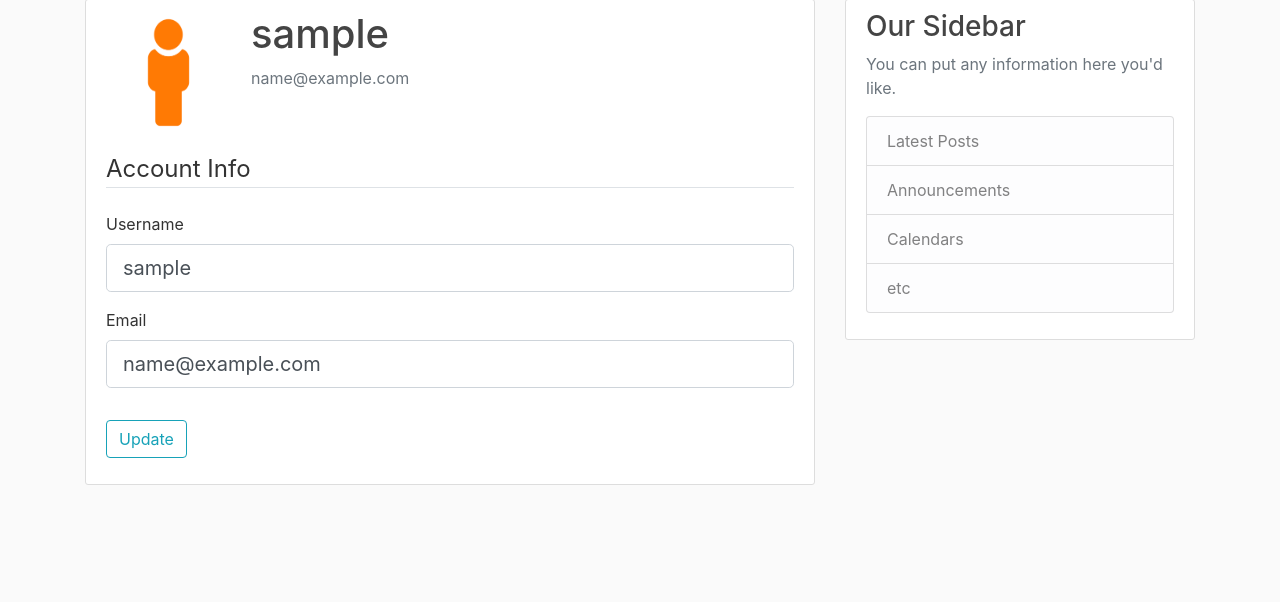
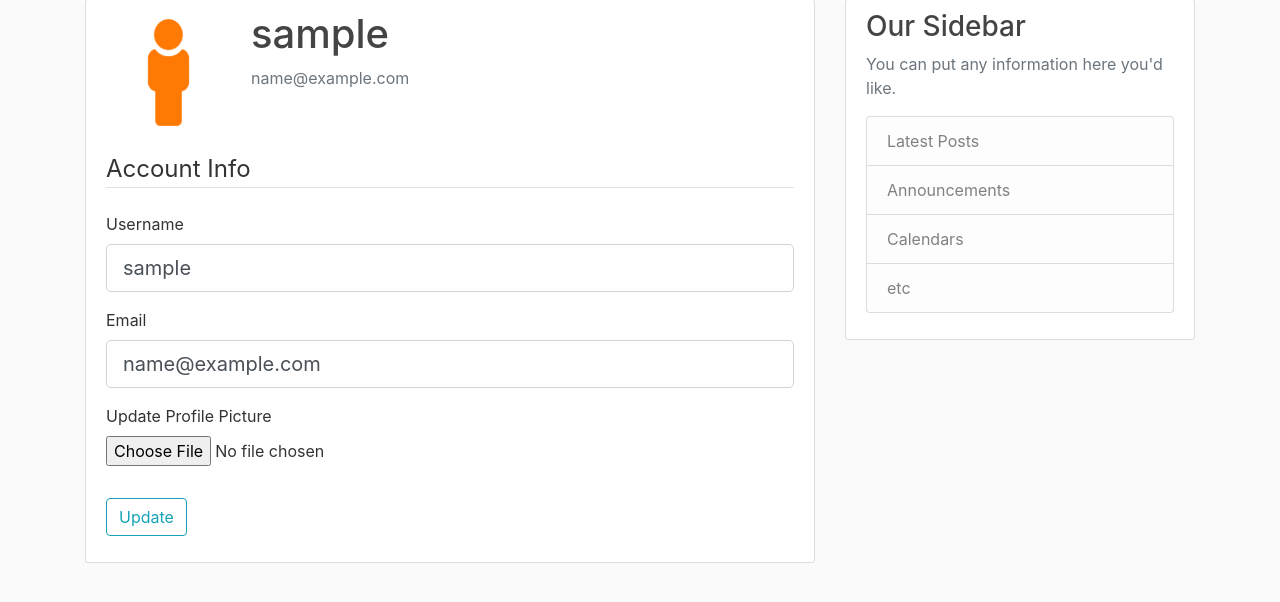
Before and after one commit to Blergborg/flask-blog, a Flask app: page /account in a window 1280 px wide. Shown: the part 81-683 px from the top of the page. Run offline with Flask 2, Linux system fonts and the light colour scheme; the visitor is signed in with stand-in values (Sample User, id 1); data comes from the database, SQL or seed files in the repository; some libraries are stand-ins or nearby versions.

Commit message:
accounts can now update their profile picture

```diff
--- a/flaskblog/forms.py
+++ b/flaskblog/forms.py
@@ -1,55 +1,60 @@
 from flask_wtf import FlaskForm
+from flask_wtf.file import FileField, FileAllowed
 from flask_login import current_user
 from wtforms import StringField, PasswordField, SubmitField, BooleanField
 from wtforms.validators import DataRequired, Length, Email, EqualTo, ValidationError
 from flaskblog.models import User
 
+
 class RegistrationForm(FlaskForm):
-    username = StringField('Username',
-                            validators=[DataRequired(), Length(min=2, max=20)])
-    email = StringField('Email',
-                            validators=[DataRequired(), Email()])
-    password = PasswordField('Password',
-                            validators=[DataRequired()])  # can also use Length validator here to set requirements
-    confirm_password = PasswordField('Confirm Password',
-                            validators=[DataRequired(), EqualTo('password')])
-    submit = SubmitField('Sign Up')
+    username = StringField(
+        "Username", validators=[DataRequired(), Length(min=2, max=20)]
+    )
+    email = StringField("Email", validators=[DataRequired(), Email()])
+    password = PasswordField(
+        "Password", validators=[DataRequired()]
+    )  # can also use Length validator here to set requirements
+    confirm_password = PasswordField(
+        "Confirm Password", validators=[DataRequired(), EqualTo("password")]
+    )
+    submit = SubmitField("Sign Up")
 
     def validate_username(self, username):
         user = User.query.filter_by(username=username.data).first()
         if user:
-            raise ValidationError('That username is taken. Please choose another.')
+            raise ValidationError("That username is taken. Please choose another.")
 
     def validate_email(self, email):
         email = User.query.filter_by(email=email.data).first()
         if email:
-            raise ValidationError('That email is taken. Please choose another.')
+            raise ValidationError("That email is taken. Please choose another.")
 
 
 class LoginForm(FlaskForm):
-    email = StringField('Email',
-                            validators=[DataRequired(), Email()])
-    password = PasswordField('Password',
-                            validators=[DataRequired()])
-    remember = BooleanField('Remember Me')
-    submit = SubmitField('Login')
+    email = StringField("Email", validators=[DataRequired(), Email()])
+    password = PasswordField("Password", validators=[DataRequired()])
+    remember = BooleanField("Remember Me")
+    submit = SubmitField("Login")
 
 
 class UpdateAccountForm(FlaskForm):
-    username = StringField('Username',
-                            validators=[DataRequired(), Length(min=2, max=20)])
-    email = StringField('Email',
-                            validators=[DataRequired(), Email()])
-    submit = SubmitField('Update')
+    username = StringField(
+        "Username", validators=[DataRequired(), Length(min=2, max=20)]
+    )
+    email = StringField("Email", validators=[DataRequired(), Email()])
+    picture = FileField(
+        "Update Profile Picture", validators=[FileAllowed(["jpg", "png"])]
+    )
+    submit = SubmitField("Update")
 
     def validate_username(self, username):
         if username.data != current_user.username:
             user = User.query.filter_by(username=username.data).first()
             if user:
-                raise ValidationError('That username is taken. Please choose another.')
+                raise ValidationError("That username is taken. Please choose another.")
 
     def validate_email(self, email):
         if email.data != current_user.email:
             email = User.query.filter_by(email=email.data).first()
             if email:
-                raise ValidationError('That email is taken. Please choose another.')
+                raise ValidationError("That email is taken. Please choose another.")
--- a/flaskblog/routes.py
+++ b/flaskblog/routes.py
@@ -1,3 +1,6 @@
+import os
+import secrets
+from PIL import Image
 from flask import render_template, url_for, flash, redirect, request
 from flaskblog import app, db, bcrypt
 from flaskblog.forms import RegistrationForm, LoginForm, UpdateAccountForm
@@ -74,11 +77,29 @@ def logout():
     return redirect(url_for("home"))
 
 
+def save_picture(form_picture):
+    random_hex = secrets.token_hex(8)
+    _, f_ext = os.path.splitext(form_picture.filename)
+    picture_fn = random_hex + f_ext
+    picture_path = os.path.join(app.root_path, "static/profile_pics", picture_fn)
+
+    # resize picture using PIL Image class (save space)
+    output_size = (125, 125)
+    i = Image.open(form_picture)
+    i.thumbnail(output_size)
+    i.save(picture_path)
+
+    return picture_fn
+
+
 @app.route("/account", methods=["GET", "POST"])
 @login_required
 def account():
     form = UpdateAccountForm()
     if form.validate_on_submit():
+        if form.picture.data:
+            picture_file = save_picture(form.picture.data)
+            current_user.image_file = picture_file
         current_user.username = form.username.data
         current_user.email = form.email.data
         db.session.commit()
--- a/flaskblog/templates/account.html
+++ b/flaskblog/templates/account.html
@@ -8,7 +8,9 @@
          <p class="text-secondary">{{ current_user.email }}</p>
       </div>
    </div>
-   <form method="POST" action="">
+   <!-- for handling images we need to include the encoding type as seen here -->
+   <!-- important to do b/c errors from this aren't always obvious -->
+   <form method="POST" action="" enctype="multipart/form-data">
       {{ form.hidden_tag() }}
       <fieldset class="form-group">
          <legend class="border-bottom mb-4">Account Info</legend>
@@ -40,6 +42,15 @@
             {{ form.email(class="form-control form-control-lg") }}
             {% endif %}
          </div>
+         <div class="form-group">
+            {{ form.picture.label() }}
+            {{ form.picture(class="form-control-file") }}
+            {% if form.picture.errors %}
+            {% for error in form.picture.errors %}
+            <span class="test-danger">{{ error }}</span></br>
+            {% endfor %}
+            {% endif %}
+         </div>
       </fieldset>
       <div class="form-group">
          {{ form.submit(class="btn btn-outline-info") }}
```
